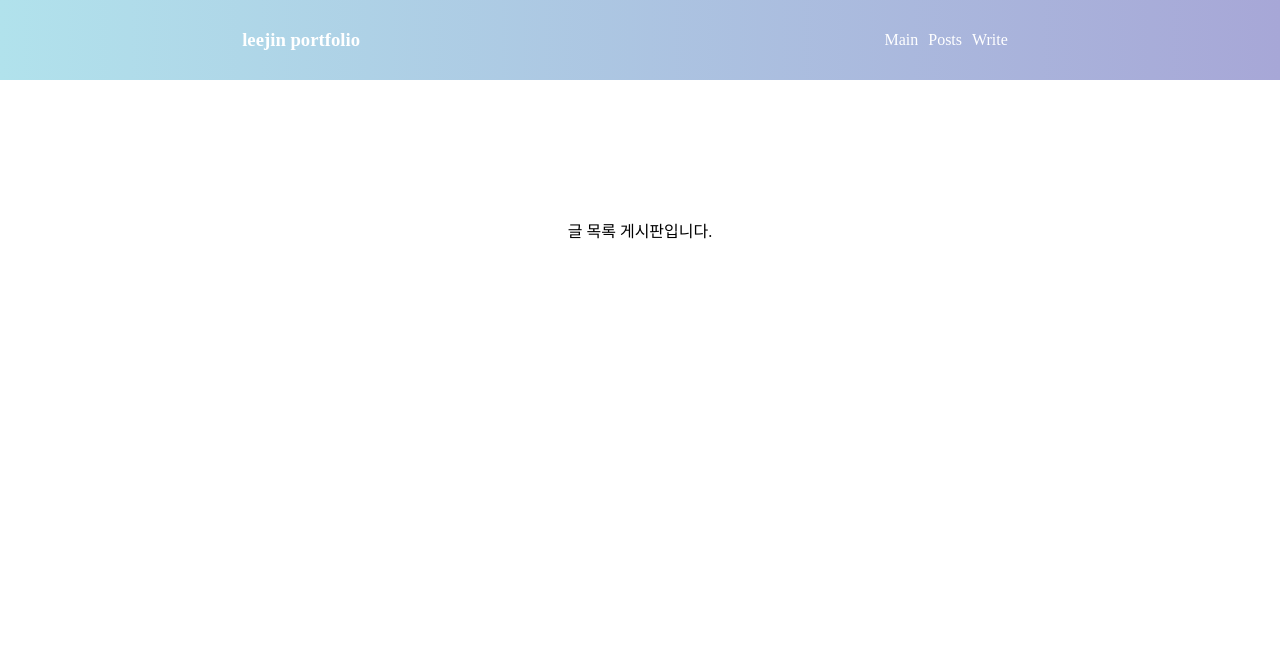
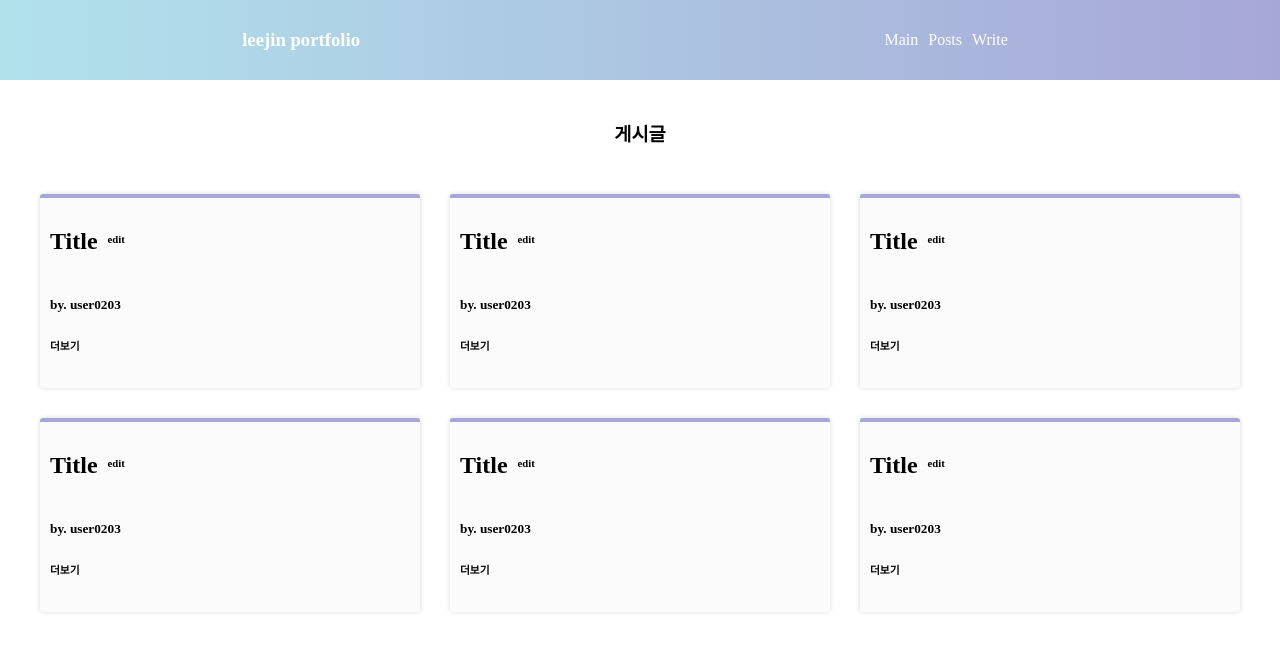
Before and after one commit to wh0land/PortfolioR, a React (Vite) app: page /posts in a window 1280 px wide. Shown: the top 652 px of the page. Built offline with nearby package versions, Linux system fonts and the light colour scheme.

Commit message:
글쓰기, 게시물, 글 상세 레이아웃 추가

```diff
--- a/src/routes/posts.jsx
+++ b/src/routes/posts.jsx
@@ -2,7 +2,71 @@ import styled from "styled-components";
 export default function Posts() {
   return (
     <>
-      <Box id="posts">글 목록 게시판입니다.</Box>
+      <Box id="posts"><h3>게시글</h3></Box>
+      <PostboxWrapper>
+        <PostBox>
+          <PostEdit>
+          <h2>Title</h2>
+          <h6>edit</h6>
+          </PostEdit>
+          <div>
+            <h5>by. user0203</h5>
+            <h6>더보기</h6>
+          </div>
+        </PostBox>
+        <PostBox>
+          <PostEdit>
+          <h2>Title</h2>
+          <h6>edit</h6>
+          </PostEdit>
+          <div>
+            <h5>by. user0203</h5>
+            <h6>더보기</h6>
+          </div>
+        </PostBox>
+        <PostBox>
+          <PostEdit>
+          <h2>Title</h2>
+          <h6>edit</h6>
+          </PostEdit>
+          <div>
+            <h5>by. user0203</h5>
+            <h6>더보기</h6>
+          </div>
+        </PostBox>
+      </PostboxWrapper>
+      <PostboxWrapper>
+        <PostBox>
+          <PostEdit>
+          <h2>Title</h2>
+          <h6>edit</h6>
+          </PostEdit>
+          <div>
+            <h5>by. user0203</h5>
+            <h6>더보기</h6>
+          </div>
+        </PostBox>
+        <PostBox>
+          <PostEdit>
+          <h2>Title</h2>
+          <h6>edit</h6>
+          </PostEdit>
+          <div>
+            <h5>by. user0203</h5>
+            <h6>더보기</h6>
+          </div>
+        </PostBox>
+        <PostBox>
+          <PostEdit>
+          <h2>Title</h2>
+          <h6>edit</h6>
+          </PostEdit>
+          <div>
+            <h5>by. user0203</h5>
+            <h6>더보기</h6>
+          </div>
+        </PostBox>
+      </PostboxWrapper>
     </>
   )
 }
@@ -11,5 +75,32 @@ const Box = styled.div`
 display: flex;
 justify-content: center;
 align-items: center;
-height: 300px;
+margin-top: 20px;
 `
+
+const PostboxWrapper = styled.div`
+display: flex;
+flex-direction: row;
+justify-content: center;
+gap: 30px;
+margin: 30px 40px 0px;
+`
+
+const PostBox = styled.div`
+display: flex;
+flex-direction: column;
+background-color: #FBFBFB;
+border-radius: 3px;
+border-top: solid #a7a7d7 4px;
+padding: 10px;
+width: 100%;
+box-shadow:0px 0px 5px #D9D9D9;
+`
+
+const PostEdit = styled.div`
+display: flex;
+flex-direction: row;
+margin:0px;
+gap: 10px;
+align-item:flex-end;
+`
--- a/src/routes/write.jsx
+++ b/src/routes/write.jsx
@@ -1,16 +1,94 @@
+import React, { useState } from "react";
 import styled from "styled-components";
 
 export default function Write() {
+  const [title, setTitle] = useState("");
+  const [content, setContent] = useState("");
+
+  const handleTitleChange = (e) => {
+    setTitle(e.target.value);
+  };
+
+  const handleContentChange = (e) => {
+    setContent(e.target.value);
+  };
+
   return (
-    <div>
-      <Wrapper id="write">글 쓰기 게시판입니다.</Wrapper>
-    </div>
-  )
+    <>
+      <WriteBox><h3>글쓰기</h3></WriteBox>
+      <DetailBox>
+        <PostHeader>
+          <TitleInput
+            placeholder="제목을 입력하세요"
+            value={title}
+            onChange={handleTitleChange}
+          />
+        </PostHeader>
+        <PostContent>
+          <ContentInput
+            placeholder="내용을 입력하세요"
+            value={content}
+            onChange={handleContentChange}
+          />
+        </PostContent>
+      </DetailBox>
+    </>
+  );
 }
 
-const Wrapper = styled.div`
+const WriteBox = styled.div`
 display: flex;
 justify-content: center;
 align-items: center;
-height: 300px;
+margin-top: 20px;
 `
+
+const DetailBox = styled.div`
+  display: flex;
+  flex-direction: column;
+  background-color: #fbfbfb;
+  border-radius: 3px;
+  padding: 20px;
+  margin: 20px auto;
+  width: 90%;
+  height: 400px;
+  box-shadow: 0px 0px 5px #d9d9d9;
+  box-sizing: border-box;
+`;
+
+const PostHeader = styled.div`
+  display: flex;
+  justify-content: space-between;
+  align-items: center;
+`;
+
+const PostContent = styled.div`
+  margin-top: 10px;
+  line-height: 1.6;
+  color: #333;
+  border-top: solid #d9d9d9 2px;
+  overflow-wrap: break-word;
+  p {
+    margin: 0 10 0 0;
+  }
+`;
+
+const TitleInput = styled.input`
+  width: 100%;
+  padding: 10px;
+  border: 1px solid #d9d9d9;
+  border-radius: 3px;
+  font-size: 16px;
+  outline: none;
+`;
+
+const ContentInput = styled.textarea`
+  width: 100%;
+  height: 200px;
+  padding: 10px;
+  border: 1px solid #d9d9d9;
+  border-radius: 3px;
+  font-size: 16px;
+  outline: none;
+  resize: none;
+`;
```
Also changed, not shown: src/routes/postdetail.jsx (added, +49 -0 lines).
